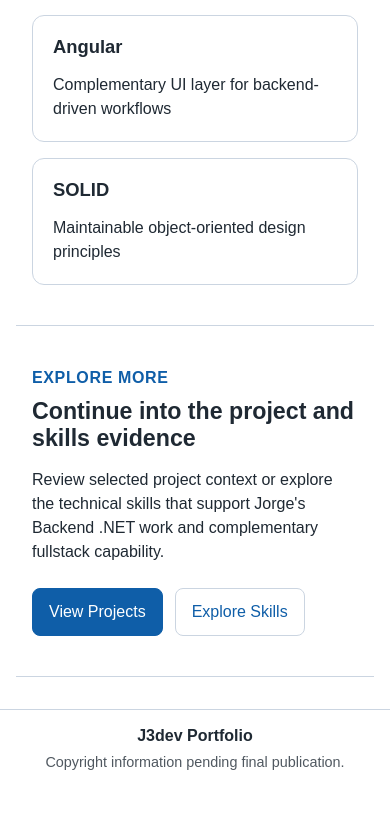
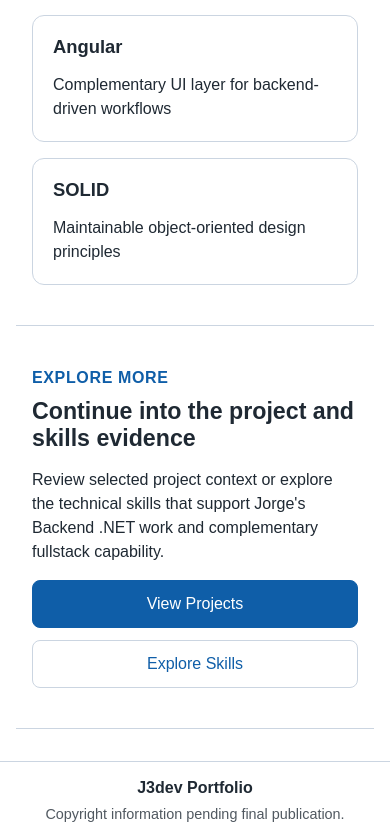
Before and after one commit to jorgejaimes085GH/J3dev-portfolio, an Angular app: page / in a window 390 px wide. Shown: the part 5051-5890 px from the top of the page. Before the commit the page ends 5838 px from the top, so only its background shows below. Built offline with nearby package versions, Linux system fonts and the light colour scheme.

Commit message:
Fix mobile CTA and experience card layouts

```diff
--- a/src/app/pages/home/home.ts
+++ b/src/app/pages/home/home.ts
@@ -301,7 +301,36 @@ import { HeroSlider } from '../../shared/components/hero-slider/hero-slider';
       @media (max-width: 600px) {
         .home-section,
         .home-cta {
+          width: 100%;
+          min-width: 0;
           padding: 2.5rem 1rem;
+        }
+
+        .home-cta {
+          display: flex;
+          flex-direction: column;
+          align-items: flex-start;
+          gap: 1rem;
+        }
+
+        .home-cta > div:first-child,
+        .home-cta__actions {
+          width: 100%;
+          max-width: 100%;
+          min-width: 0;
+        }
+
+        .home-cta__actions {
+          flex-direction: column;
+          align-items: stretch;
+          justify-content: flex-start;
+        }
+
+        .home-cta .button-link {
+          width: 100%;
+          max-width: 22rem;
+          overflow-wrap: anywhere;
+          text-align: center;
         }
 
         .preview-grid--three,
--- a/src/styles.scss
+++ b/src/styles.scss
@@ -1604,6 +1604,50 @@ app-navbar .site-nav--preview-mobile.site-nav .site-nav__submenu-link.site-nav__
     grid-template-columns: minmax(0, 1fr);
   }
 
+  .home-cta,
+  .experience-page .experience-cta,
+  .experience-page .experience-cta__actions {
+    display: flex;
+    align-items: flex-start;
+    flex-direction: column;
+  }
+
+  .home-cta > div:first-child,
+  .home-cta__actions,
+  .experience-page .experience-cta,
+  .experience-page .experience-project-list,
+  .experience-page .experience-cta > div:first-child,
+  .experience-page .experience-cta__actions {
+    width: 100%;
+    min-width: 0;
+  }
+
+  .home-cta .button-link,
+  .experience-page .experience-cta .button-link {
+    width: 100%;
+    max-width: 22rem;
+    text-align: center;
+    overflow-wrap: anywhere;
+  }
+
+  .experience-page .experience-card__block,
+  .experience-page .experience-card__block p,
+  .experience-page .experience-card__learned-list {
+    overflow-wrap: anywhere;
+  }
+
+  .experience-page .experience-card__learned-list {
+    display: flex;
+    flex-wrap: wrap;
+  }
+
+  .experience-page .experience-card__learned-list li {
+    width: auto;
+    max-width: 100%;
+    overflow-wrap: normal;
+    word-break: normal;
+  }
+
   .experience-page .experience-card__block--context,
   .experience-page .experience-card__block--projects {
     grid-column: auto;
```
